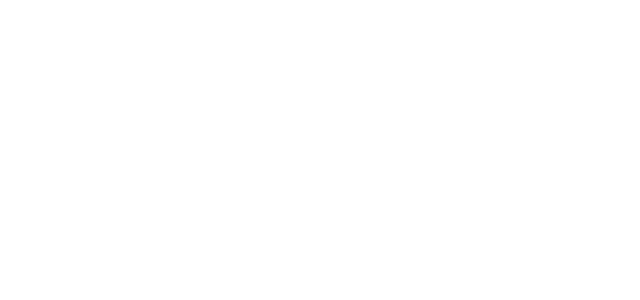
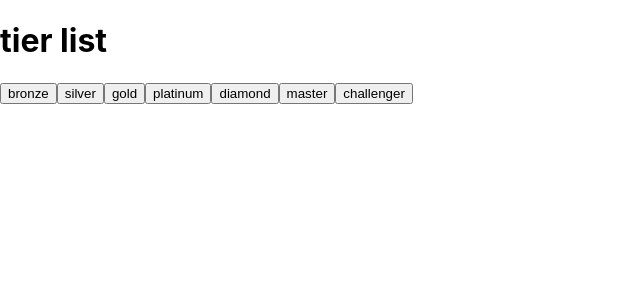
Before and after one commit to elizhang227/league-of-friends, a React (Create React App) app in the folder lol-client/: page /tier in a window 1280 px wide. Shown: the top 300 px of the page, without its empty margins (0-640 px from the left). Built offline with nearby package versions, Linux system fonts and the light colour scheme.

Commit message:
returns list of plaayers for rank chosen

```diff
--- a/lol-client/src/App.js
+++ b/lol-client/src/App.js
@@ -3,13 +3,15 @@ import { BrowserRouter as Router, Route } from 'react-router-dom';
 
 import CandidatesList from './components/candidatesList';
 import ApiList from './components/apiList';
+import ChooseTier from './components/chooseTier';
 
 function App() {
   return (
     <div className="App">
       <Router>
         <Route path='/' exact component={CandidatesList} />
-        <Route path='/test' component={ApiList} />
+        <Route path='/tier' component={ChooseTier} />
+        <Route path='/test/:rank?' component={ApiList} />
       </Router>
     </div>
   );
--- a/lol-client/src/components/apiList.js
+++ b/lol-client/src/components/apiList.js
@@ -14,40 +14,27 @@ class ApiList extends Component {
     }
 
     loadData = async () => {
-        const url = 'https://na1.api.riotgames.com/lol/league/v4/entries/RANKED_SOLO_5x5/PLATINUM/I?page=1&api_key=RGAPI-686d668b-4395-44dd-8248-b63265a75ae5';
-        const response = await fetch(url, {
-            method: 'GET',
-            // headers: {
-            //     "Origin": "https://developer.riotgames.com",
-            //     "Accept-Charset": "application/x-www-form-urlencoded; charset=UTF-8",
-            //     "X-Riot-Token": "RGAPI-686d668b-4395-44dd-8248-b63265a75ae5",
-            //     "Accept-Language": "en-US,en;q=0.9",
-            //     "User-Agent": "Mozilla/5.0 (Macintosh; Intel Mac OS X 10_14_5) AppleWebKit/537.36 (KHTML, like Gecko) Chrome/75.0.3770.100 Safari/537.36"
-            // }
-            headers: {
-                "X-App-Rate-Limit-Count": "1:1,1:120",
-                "Content-Encoding": "gzip",
-                "X-Method-Rate-Limit-Count": "1:2",
-                "Vary": "Accept-Encoding",
-                "X-App-Rate-Limit": "20:1,100:120",
-                "X-Method-Rate-Limit": "10:2",
-                "transfer-encoding": "chunked",
-                "Connection": "keep-alive",
-                "Cache-Control": "public, max-age=21600",
-                "Date": "Mon, 15 Jul 2019  13:39:10 GMT",
-                "X-Riot-Edge-Trace-Id": "87a89399-016a-4ce4-861d-2340a22eb2d4",
-                "Content-Type": "application/json;charset=utf-8",
-                "Accept": "application/json"
-            }
-        });
+        //console.log('this is params', this.props.match.params.rank)
+        const rank = this.props.match.params.rank
+        const proxyurl = "https://cors-anywhere.herokuapp.com/";
+        const url = `https://na1.api.riotgames.com/lol/league/v4/entries/RANKED_SOLO_5x5/${rank}/I?page=1&api_key=RGAPI-686d668b-4395-44dd-8248-b63265a75ae5`;
+        const response = await fetch(proxyurl + url);
         const data = response.json();
         return data
     }
 
     render() {
+        const { people } = this.state;
         return (
             <div>
                 <h2>apiList</h2>
+                <ul>
+                    {people.map((person, index) =>
+                        <li key={`person${index}`}>
+                            <Link to={`post/${person.leagueId}`}>{person.summonerName}</Link>
+                        </li>
+                    )}
+                </ul>
             </div>
         )
     }
--- /dev/null
+++ b/lol-client/src/components/chooseTier.js
@@ -0,0 +1,35 @@
+import React, { Component } from 'react';
+import { Link, Redirect } from 'react-router-dom';
+
+class ChooseTier extends Component {
+    state = {
+        tier: ''
+    }
+
+    handleClick = async (e) => {
+        let innerHTML = e.target.innerHTML;
+        let rank = innerHTML.toUpperCase();
+        this.setState({
+            tier: rank
+        })
+    }
+
+    render() {
+        const { tier } = this.state
+        return (
+            <div>
+                <h1>tier list</h1>
+                <button onClick={(e) => this.handleClick(e)}>bronze</button>
+                <button onClick={(e) => this.handleClick(e)}>silver</button>
+                <button onClick={(e) => this.handleClick(e)}>gold</button>
+                <button onClick={(e) => this.handleClick(e)}>platinum</button>
+                <button onClick={(e) => this.handleClick(e)}>diamond</button>
+                <button onClick={(e) => this.handleClick(e)}>master</button>
+                <button onClick={(e) => this.handleClick(e)}>challenger</button>
+                {(!!tier) ? <Redirect to={`/test/${tier}`} /> : ''}
+            </div>
+        )
+    }
+}
+
+export default ChooseTier;
```
